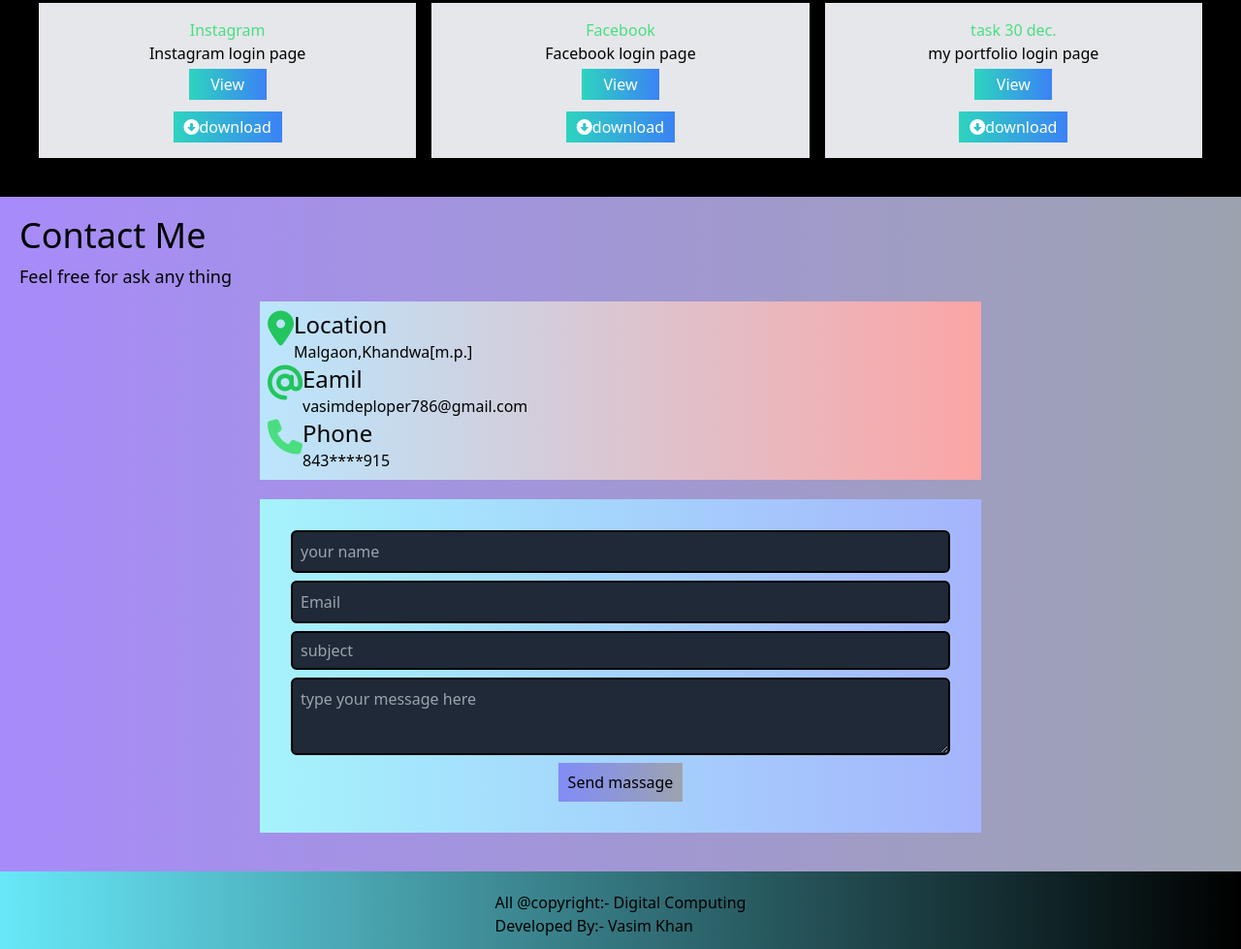
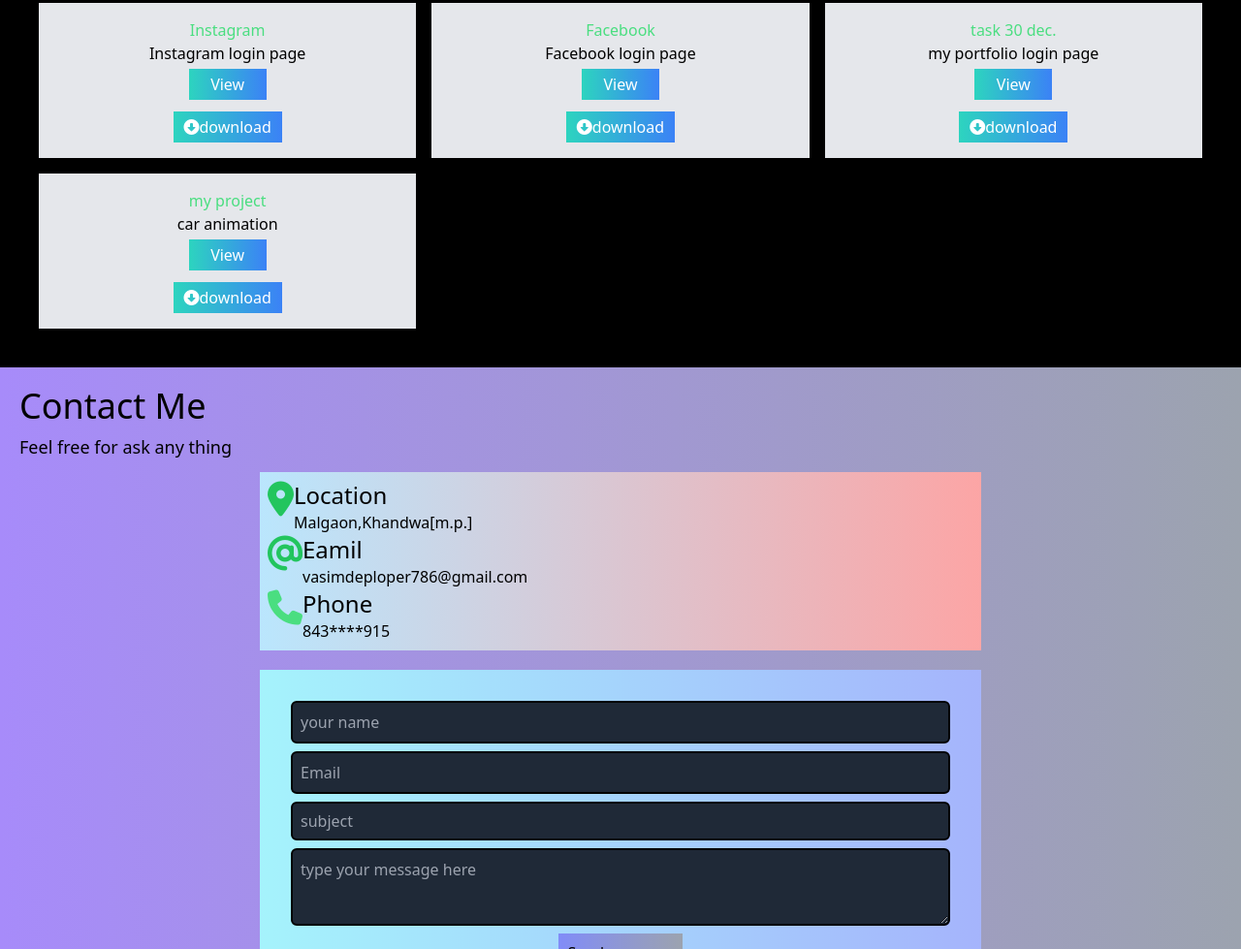
Before and after one commit to Vasimkhan76/digital-computing-tasks, a plain HTML site: page index.html in a window 1280 px wide. Shown: the part 2995-3974 px from the top of the page at 97% size. Drawn offline with nearby package versions, Linux system fonts and the light colour scheme; a web font is replaced by a local one.

Commit message:
add car animation project

```diff
--- a/index.html
+++ b/index.html
@@ -613,7 +613,25 @@
               <!-- task 30 dec. end -->
 
 
+              <!-- start car  animation  -->
 
+              <div class="border-2 p-2 bg-gray-200 flex justify-center items-center flex-col md:h-40">
+                <h1 class="text-green-400">
+                    my project
+                </h1>
+                <p>
+                    car animation
+                </p>
+                <button class=" bg-gradient-to-r from-teal-400 to-blue-500 w-20 p-1 mt-1">
+                    <a href="car-animation.html" class="text-white">View</a>
+                </button>
+
+               <button class=" bg-gradient-to-r from-teal-400 to-blue-500 w-28 mt-3 p-1">
+                    <a href="./car-animation.html" download="" class="text-white"><i class="fa-solid fa-circle-down"></i>download</a>
+                </button>
+            </div>
+
+        <!-- end of car animation   -->
 
             </div>
 
```
